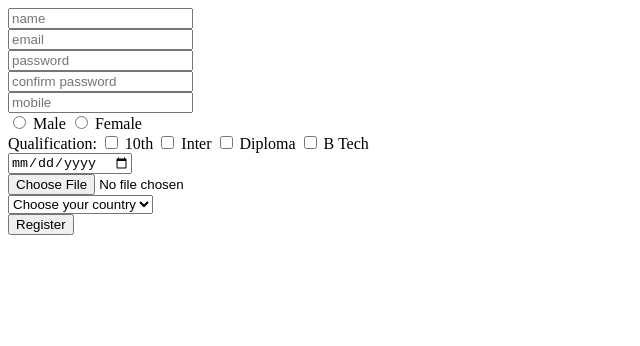
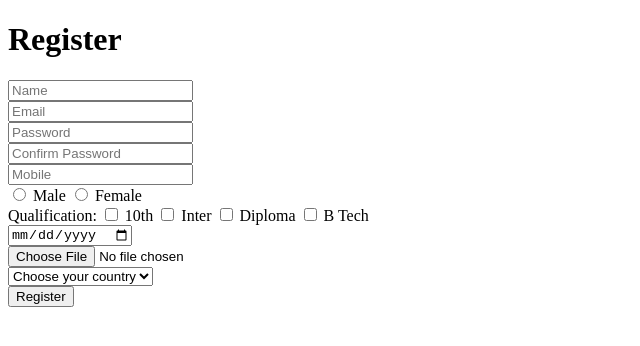
Before and after one commit to UmaAddepalli/html, a plain HTML site: page index.html in a window 1280 px wide. Shown: the whole page, without its empty margins (0-640 px from the left). Drawn offline with Linux system fonts and the light colour scheme.

Commit message:
index updated

```diff
--- a/index.html
+++ b/index.html
@@ -7,11 +7,12 @@
 </head>
 <body>
     <form action="./login.html">
-        <input type="text" placeholder="name"/><br/>
-        <input type="email" placeholder="email"/><br/>
-    <input type="password" placeholder="password"/><br/>
-    <input type="password" placeholder="confirm password"/><br/>
-    <input type="text" placeholder="mobile"/><br/>
+    <h1>Register</h1>
+    <input type="text" placeholder="Name"/><br/>
+    <input type="email" placeholder="Email"/><br/>
+    <input type="password" placeholder="Password"/><br/>
+    <input type="password" placeholder="Confirm Password"/><br/>
+    <input type="text" placeholder="Mobile"/><br/>
     <input type="radio" name="gender" value="male"> Male
     <input type="radio" name="gender" value="female"> Female<br/>
     <label for="qualification">Qualification:</label>
```
